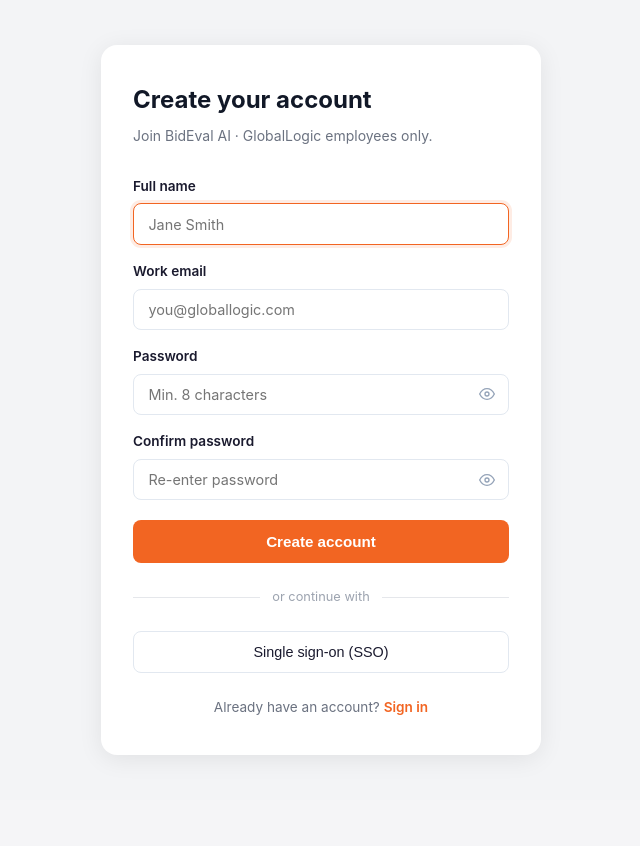
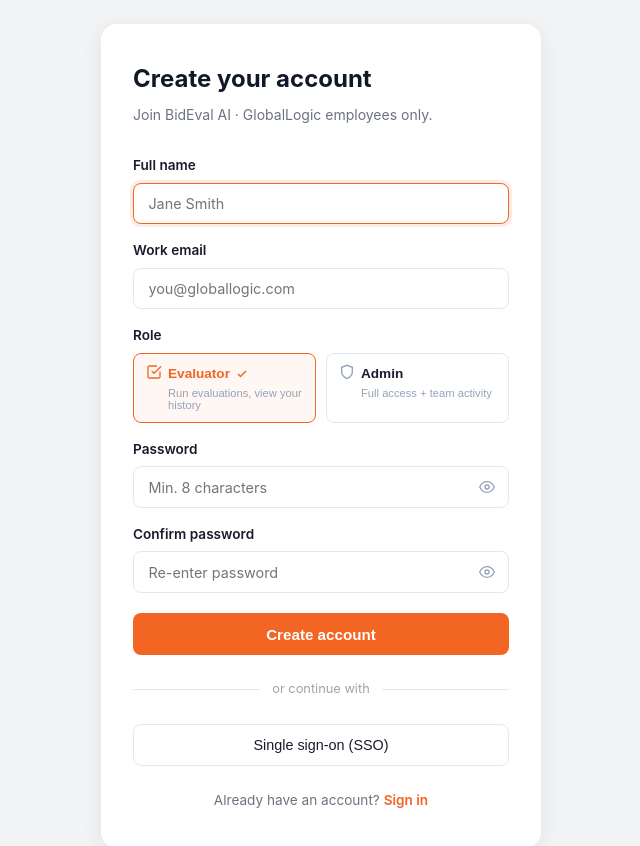
Before and after one commit to insha123-max/RFP-POC, a React (Vite) app in the folder react-frontend/: page /signup in a window 1280 px wide. Shown: the top 846 px of the page, without its empty margins (319-959 px from the left). Before the commit the page ends 800 px from the top, so only its background shows below. Built offline with nearby package versions, Linux system fonts and the light colour scheme.

Commit message:
added table for role based sign up

```diff
--- a/react-frontend/src/api.js
+++ b/react-frontend/src/api.js
@@ -17,11 +17,11 @@
 // Auth
 // ---------------------------------------------------------------------------
 
-export async function apiSignup(name, email, password) {
+export async function apiSignup(name, email, password, role = 'evaluator') {
   return handleResponse(await fetch(`${BASE}/auth/signup`, {
     method: 'POST',
     headers: { 'Content-Type': 'application/json' },
-    body: JSON.stringify({ name, email, password }),
+    body: JSON.stringify({ name, email, password, role }),
   }))
 }
 
--- a/react-frontend/src/context/AuthContext.jsx
+++ b/react-frontend/src/context/AuthContext.jsx
@@ -23,9 +23,9 @@
       .catch(() => {})
   }, [])
 
-  async function signup(name, email, password) {
+  async function signup(name, email, password, role = 'evaluator') {
     try {
-      const data = await apiSignup(name, email, password)
+      const data = await apiSignup(name, email, password, role)
       localStorage.setItem(TOKEN_KEY, data.token)
       localStorage.setItem(USER_KEY, JSON.stringify(data.user))
       setUser(data.user)
--- a/react-frontend/src/pages/SignupPage.jsx
+++ b/react-frontend/src/pages/SignupPage.jsx
@@ -10,6 +10,7 @@
   const [email, setEmail]       = useState('')
   const [password, setPassword] = useState('')
   const [confirm, setConfirm]   = useState('')
+  const [role, setRole]         = useState('evaluator')
   const [showPass, setShowPass] = useState(false)
   const [showConf, setShowConf] = useState(false)
   const [error, setError]       = useState(null)
@@ -39,7 +40,7 @@
     if (password !== confirm) { setError('Passwords do not match.'); return }
     if (password.length > 72) { setError('Password must be 72 characters or fewer.'); return }
     setLoading(true)
-    const err = await signup(name, email, password)
+    const err = await signup(name, email, password, role)
     setLoading(false)
     if (err) { setError(err); return }
     navigate('/', { replace: true })
@@ -151,6 +152,43 @@
                   Must be a @globallogic.com address
                 </div>
               )}
+            </div>
+
+            {/* Role */}
+            <div>
+              <label style={labelStyle}>Role</label>
+              <div style={{ display: 'flex', gap: 10 }}>
+                {[
+                  { value: 'evaluator', label: 'Evaluator', desc: 'Run evaluations, view your history', icon: (
+                    <svg width="16" height="16" viewBox="0 0 24 24" fill="none" stroke="currentColor" strokeWidth="2" strokeLinecap="round"><path d="M9 11l3 3L22 4"/><path d="M21 12v7a2 2 0 0 1-2 2H5a2 2 0 0 1-2-2V5a2 2 0 0 1 2-2h11"/></svg>
+                  )},
+                  { value: 'admin', label: 'Admin', desc: 'Full access + team activity', icon: (
+                    <svg width="16" height="16" viewBox="0 0 24 24" fill="none" stroke="currentColor" strokeWidth="2" strokeLinecap="round"><path d="M12 22s8-4 8-10V5l-8-3-8 3v7c0 6 8 10 8 10z"/></svg>
+                  )},
+                ].map(opt => (
+                  <button
+                    key={opt.value}
+                    type="button"
+                    onClick={() => setRole(opt.value)}
+                    style={{
+                      flex: 1, padding: '0.65rem 0.75rem', borderRadius: 8, cursor: 'pointer',
+                      border: `1.5px solid ${role === opt.value ? '#F26522' : '#E2E8F0'}`,
+                      background: role === opt.value ? '#FFF7F3' : '#fff',
+                      textAlign: 'left', transition: 'all .15s',
+                      display: 'flex', flexDirection: 'column', gap: 4,
+                    }}
+                  >
+                    <div style={{ display: 'flex', alignItems: 'center', gap: 6 }}>
+                      <span style={{ color: role === opt.value ? '#F26522' : '#94A3B8' }}>{opt.icon}</span>
+                      <span style={{ fontSize: '0.85rem', fontWeight: 700, color: role === opt.value ? '#F26522' : '#1A1A2E' }}>{opt.label}</span>
+                      {role === opt.value && (
+                        <svg width="12" height="12" viewBox="0 0 24 24" fill="none" stroke="#F26522" strokeWidth="3" style={{ marginLeft: 'auto' }}><polyline points="20 6 9 17 4 12"/></svg>
+                      )}
+                    </div>
+                    <span style={{ fontSize: '0.7rem', color: '#94A3B8', paddingLeft: 22 }}>{opt.desc}</span>
+                  </button>
+                ))}
+              </div>
             </div>
 
             {/* Password */}
```
Also changed, not shown: 2 other files (tests, documents, lock files or other folders).
